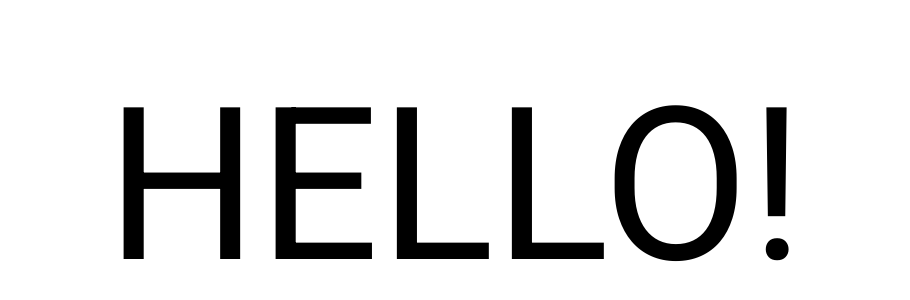
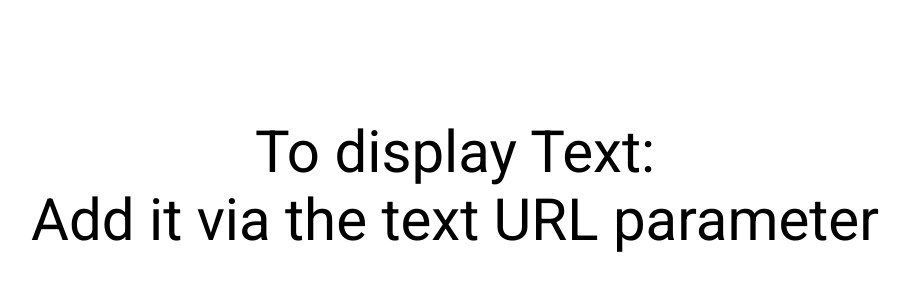
Before and after one commit to BramKraai/subtitle, a plain HTML site: page index.html in a window 1280 px wide. Shown: the part 214-514 px from the top of the page, without its empty margins (185-1095 px from the left). Drawn offline with Linux system fonts and the light colour scheme.

Commit message:
add support for old browsers

```diff
--- a/index.html
+++ b/index.html
@@ -7,7 +7,7 @@
     <body>
         <div>
             <span id="display">
-                To Display Text: Add as an url parameter text=yourtext
+                Make Sure Your Browser Supports Javascript!
             </span>
         </div>
         <script src="script.js"></script>
--- a/script.js
+++ b/script.js
@@ -1,12 +1,19 @@
-var url = new URL(window.location.href);
-var text = url.searchParams.get("text");
 
-if (!text) {
-    text = "HELLO!";
-}
+// Get Text from URL Paramter
+var text = decodeURIComponent(window.location.href.split("text=")[1]);
 
-if (text) {
-    var display = document.getElementById("display");
-    display.innerHTML = text.replace("\\n", "<br>");
-    display.style.fontSize = (100 / text.length) + 'vw';
-}
+// Give Hint to User in case URL parameter is missing
+if (text == "undefined")
+    text = "To display Text:\\nAdd it via the text URL parameter"
+
+// Display Text, adding line breaks where there is a \n
+var display = document.getElementById("display");
+display.innerHTML = text.replace("\\n", "<br>");
+
+// Figure out the maximum line length and setting font size accordinglyu
+line_length_max = 0;
+for (let line of text.split("\\n"))
+    if (line.length > line_length_max)
+        line_length_max = line.length;
+
+display.style.fontSize = (150 / line_length_max) + 'vw';
```
